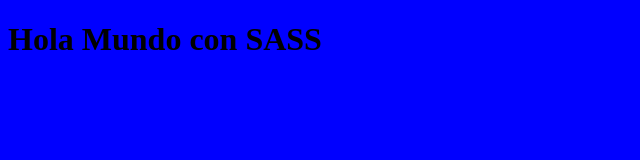
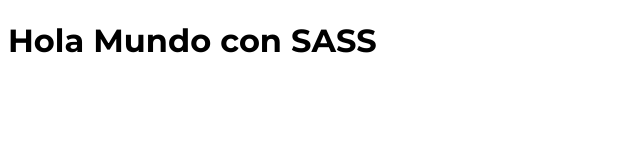
Before and after one commit to MarcosFranco13/Festival_Musica, a website: page index.html in a window 1280 px wide. Shown: the whole page, without its empty margins (0-640 px from the left). Drawn offline with Linux system fonts and the light colour scheme.

Commit message:
Añadimos una fuente a SASS y creamos una variable que es equivalente a los custom properties en css

```diff
--- a/index.html
+++ b/index.html
@@ -1,12 +1,18 @@
 <!DOCTYPE html>
 <html lang="en">
-<head>
-    <meta charset="UTF-8">
-    <meta name="viewport" content="width=device-width, initial-scale=1.0">
+  <head>
+    <meta charset="UTF-8" />
+    <meta name="viewport" content="width=device-width, initial-scale=1.0" />
     <title>Festival De Música</title>
-    <link rel="stylesheet" href="build/css/app.css">
-</head>
-<body>
+    <link rel="preconnect" href="https://fonts.googleapis.com" />
+    <link rel="preconnect" href="https://fonts.gstatic.com" crossorigin />
+    <link
+      href="https://fonts.googleapis.com/css2?family=Montserrat:ital,wght@0,100..900;1,100..900&display=swap"
+      rel="stylesheet"
+    />
+    <link rel="stylesheet" href="build/css/app.css" />
+  </head>
+  <body>
     <h1>Hola Mundo con SASS</h1>
-</body>
+  </body>
 </html>
--- a/src/scss/app.scss
+++ b/src/scss/app.scss
@@ -1,3 +1,12 @@
+//SASS permite manejar variables que son equivalentes a los custom properties de css.
+//Podemos añadir fuentes de google font con el código de css que nos dar goolge.
+//Sass nos permite crear diferentes archivos, ayuda a tener un mejor orden en el
+//Creando variables en sass siempre empiezan con este simbolo $
+$fuente_principal: "Montserrat", sans-serif;
+
 body {
-    background-color:blue;
+  font-family: $fuente_principal;
+  font-optical-sizing: auto;
+  font-style: normal;
+
 }
```
Also changed, not shown: build/css/app.css.
